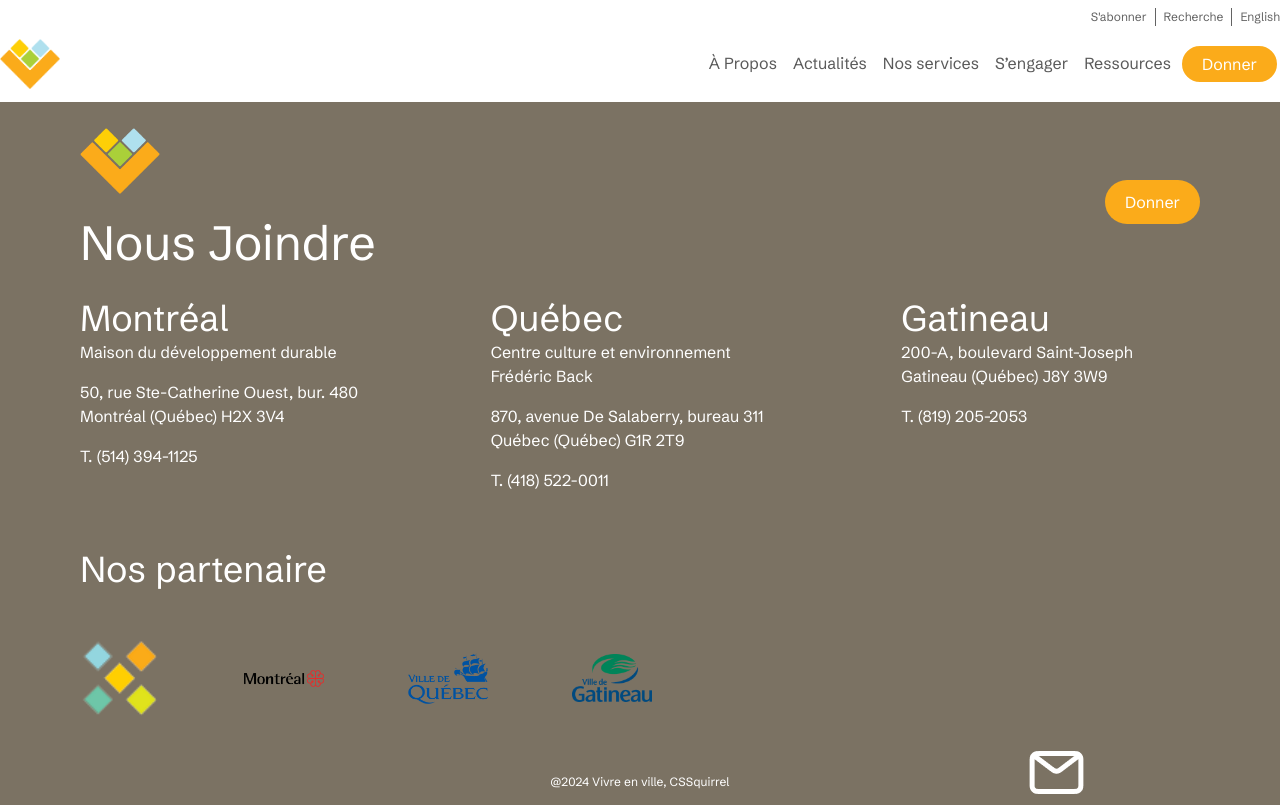
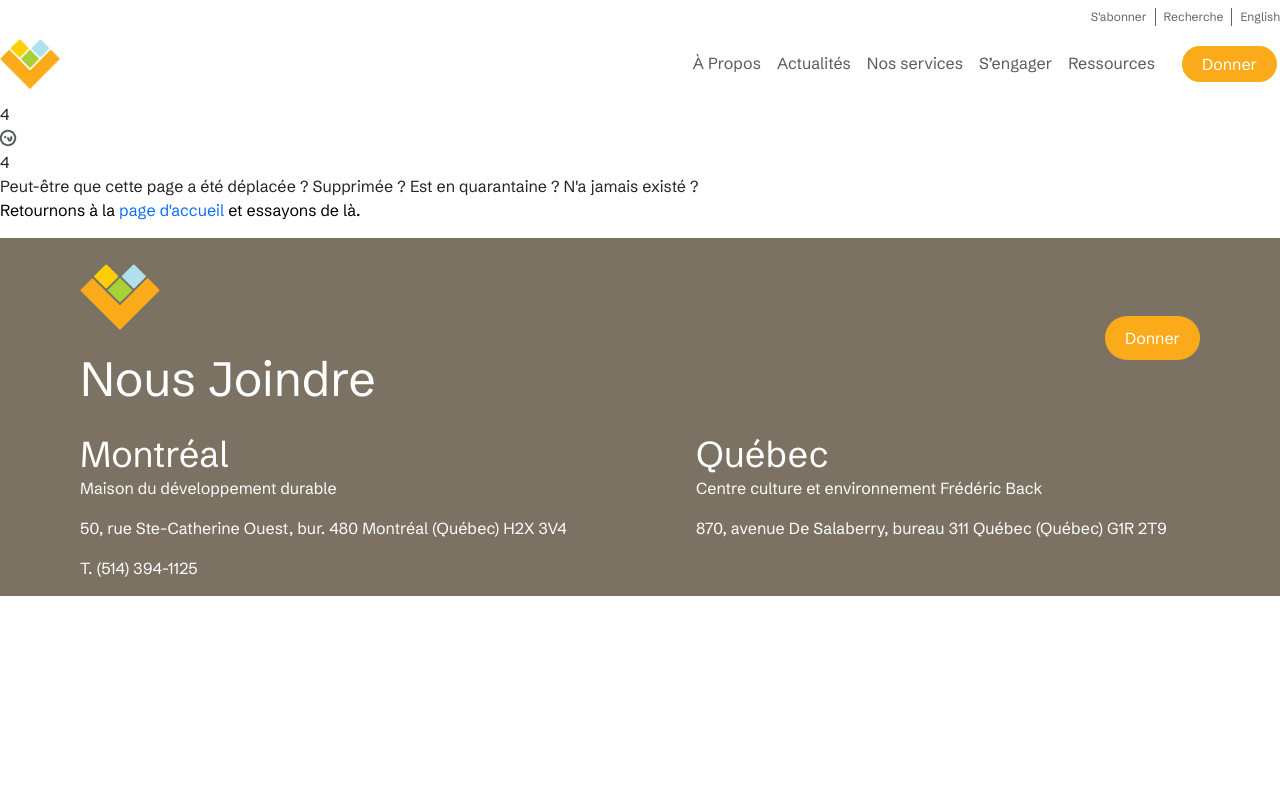
Before and after one commit to MatisLabelle/vivre-en-ville--CSSquirrel, a PHP site: page /404.html in a window 1280 px wide. After the commit the page ends 596 px from the top, so only its background shows below. Run offline with PHP 8.4, Linux system fonts and the light colour scheme; style sheets or scripts are compiled from the project's sources; some libraries are stand-ins or nearby versions.

Commit message:
404
Changement page 404

```diff
--- a/404.html
+++ b/404.html
@@ -1,29 +1,25 @@
 <!DOCTYPE html>
 <html lang="en">
+
 <head>
   <meta charset="UTF-8" />
   <meta name="viewport" content="width=device-width, initial-scale=1.0" />
   <title>CSSquirrel - Vivre en ville</title>
-    <link
-      href="https://cdn.jsdelivr.net/npm/bootstrap@5.3.3/dist/css/bootstrap.min.css"
-      rel="stylesheet"
-      integrity="sha384-QWTKZyjpPEjISv5WaRU9OFeRpok6YctnYmDr5pNlyT2bRjXh0JMhjY6hW+ALEwIH"
-      crossorigin="anonymous"
-    />
-    <link
-      rel="stylesheet"
-      href="https://cdn.jsdelivr.net/npm/swiper/swiper-bundle.min.css"
-    />
+  <link href="https://cdn.jsdelivr.net/npm/bootstrap@5.3.3/dist/css/bootstrap.min.css" rel="stylesheet"
+    integrity="sha384-QWTKZyjpPEjISv5WaRU9OFeRpok6YctnYmDr5pNlyT2bRjXh0JMhjY6hW+ALEwIH" crossorigin="anonymous" />
+  <link rel="stylesheet" href="https://cdn.jsdelivr.net/npm/swiper/swiper-bundle.min.css" />
   <link rel="stylesheet" href="style.css" />
+  <link href="https://fonts.googleapis.com/css2?family=Nunito+Sans:wght@600;900&display=swap" rel="stylesheet">
+  <script src="https://kit.fontawesome.com/4b9ba14b0f.js" crossorigin="anonymous"></script>
 </head>
+
 <body>
   <header>
     <!--La NAV BAR-->
     <!-- Top Bar Section -->
     <div class="pt-2 mx-3rem">
       <div
-          class="container-fluid d-flex justify-content-between align-items-center d-none d-md-block flex-row-reverse p-0"
-        >
+        class="container-fluid d-flex justify-content-between align-items-center d-none d-md-block flex-row-reverse p-0">
         <div class="d-flex flex-row-reverse topbar">
           <a href="#" class="topbar ps-2">English</a>
           <a href="#" class="topbar px-2">Recherche</a>
@@ -32,26 +28,13 @@
       </div>
 
       <!-- Main Navbar -->
-        <nav
-          class="navbar navbar-expand-lg navbar-light navbar-expand-md md-light"
-        >
+      <nav class="navbar navbar-expand-lg navbar-light navbar-expand-md md-light">
         <div class="container-fluid p-0">
           <a class="navbar-brand" href="#">
-              <img
-                src="/photos/LOGO.png"
-                alt="logo navbar"
-                style="height: 50px"
-              />
+            <img src="./photos/LOGO.png" alt="logo navbar" style="height: 50px" />
           </a>
-            <button
-              class="navbar-toggler"
-              type="button"
-              data-bs-toggle="collapse"
-              data-bs-target="#navbarNav"
-              aria-controls="navbarNav"
-              aria-expanded="false"
-              aria-label="Toggle navigation"
-            >
+          <button class="navbar-toggler" type="button" data-bs-toggle="collapse" data-bs-target="#navbarNav"
+            aria-controls="navbarNav" aria-expanded="false" aria-label="Toggle navigation">
             <span class="navbar-toggler-icon"></span>
           </button>
           <div class="collapse navbar-collapse" id="navbarNav">
@@ -84,9 +67,7 @@
               <li class="nav-item">
                 <!-- Bouton donner -->
                 <div class="d-flex">
-                    <a href="#" class="btn btn-donner-custom ml-20 rounded-pill"
-                      >Donner</a
-                    >
+                  <a href="#" class="btn btn-donner-custom ms-3 rounded-pill">Donner</a>
                 </div>
               </li>
             </ul>
@@ -94,20 +75,20 @@
         </div>
       </nav>
     </div>
+  </header>
 
-      <!--
-             <h1>CSSquirrel</h1>
-        <h2>Vivre en ville</h2>
-        <p>Lien vers le site de vivre en ville: https://vivreenville.org/</p>
-        <p>
-          Lien vers notre github:
-          https://github.com/MatisLabelle/vivre-en-ville--CSSquirrel/new/main
-        </p>
-        -->
-    </header>
-    <main></main>
+  <!--404 ERROR-->
+  <div class="mainbox">
+    <div class="err">4</div>
+    <i class="far fa-question-circle fa-spin"></i>
+    <div class="err2">4</div>
+    <div class="msg">Peut-être que cette page a été déplacée ? Supprimée ? Est en quarantaine ? N'a jamais existé ?
+      <p>Retournons à la <a href="./index.html">page d'accueil</a> et essayons de là.</p>
+    </div>
+  </div>
+
   <footer>
-      <img class="logo-footer" src="photos/LOGO.png" />
+    <img class="logo-footer" src="./photos/LOGO.png" />
     <button class="footer__donner">Donner</button>
     <h3 class="h3-footer">Nous Joindre</h3>
     <div class="grid-footer">
@@ -127,60 +108,3 @@
         <a href="https://maps.app.goo.gl/3ccr8rJZNoKu5q2o7">
           <p class="p-footer">
             870, avenue De Salaberry, bureau 311 Québec (Québec) G1R 2T9
-            </p>
-          </a>
-          <p class="p-footer">T. (418) 522-0011</p>
-        </div>
-        <div class="gatineau">
-          <h3 class="ville-footer">Gatineau</h3>
-          <a href="https://maps.app.goo.gl/dPfhjC2F64kHWYtJ9">
-            <p class="p-footer">
-              200-A, boulevard Saint-Joseph Gatineau (Québec) J8Y 3W9
-            </p>
-          </a>
-          <p class="p-footer">T. (819) 205-2053</p>
-        </div>
-      </div>
-      <div class="partenaire">
-        <h3 class="partenaire-footer">Nos partenaire</h3>
-        <div class="grid-footer__partenaire">
-          <a href="https://carrefour.vivreenville.org/">
-            <img
-              class="logo-footer"
-              src="photos/carrefour.png"
-              alt="carrefour de vivre en ville"
-            />
-          </a>
-
-          <a href="https://montreal.ca/en/">
-            <img
-              class="logo-footer"
-              src="photos/Logo_Montréal.svg.png"
-              alt="Ville de Montréal"
-            />
-          </a>
-          <a href="https://www.ville.quebec.qc.ca/">
-            <img
-              class="logo-footer"
-              src="photos/Quebec_City.svg.png"
-              alt="Ville de Québec"
-            />
-          </a>
-          <a
-            href="https://www.gatineau.ca/portail/default.aspx?c=en-CA&p=guichet_municipal"
-          >
-            <img
-              class="logo-footer"
-              src="photos/800px-Logo_Gatineau.svg.webp"
-              alt="Ville de Gatineau"
-            />
-          </a>
-        </div>
-      </div>
-      <img class="email-footer" src="photos/Mail.png" />
-      <p id="copyright-footer" class="p-footer">
-        @2024 Vivre en ville, CSSquirrel
-      </p>
-    </footer>
-  </body>
-</html>
--- a/style.scss
+++ b/style.scss
@@ -11,6 +11,7 @@
 @use "partials-scss/services";
 @use "partials-scss/li-news";
 @use "partials-scss/actu";
+@use "partials-scss/404";
 
 html,
 body {
```
Also changed, not shown: index.html (+38 -18 lines), partials-scss/404.css (added, +55 -0 lines), partials-scss/_404.scss (added, +60 -0 lines), 1 other file. Lines whose indentation alone changed are shown as unchanged.
